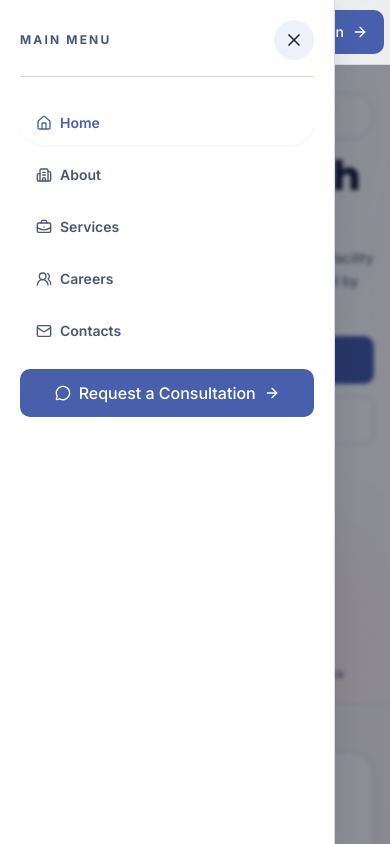
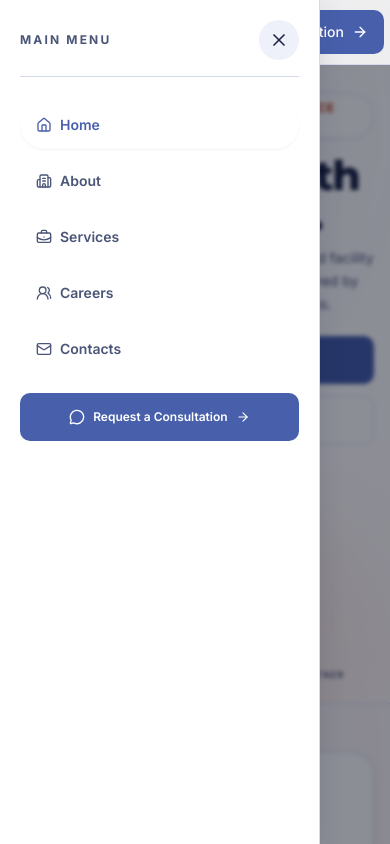
Before and after one commit to isturiscedrick/EQISI, a React (Vite) app in the folder vite-react-template/: page / in a window 390 px wide. Both pictures are taken after a click on the button "Open menu". Shown: the top 844 px of the page. Built offline with nearby package versions, Linux system fonts and the light colour scheme.

Commit message:
Polish mobile navigation and reduce consultation button size

```diff
--- a/vite-react-template/src/components/layout/Header.tsx
+++ b/vite-react-template/src/components/layout/Header.tsx
@@ -128,11 +128,11 @@ export function Header() {
             aria-label="Main"
             className={cn(
               open ? 'flex' : 'hidden',
-              'fixed inset-y-0 left-0 right-auto z-50 h-dvh w-[min(86vw,360px)] flex-col gap-2 overflow-y-auto border-r border-border bg-canvas px-5 pb-6 pt-5 shadow-elevated md:static md:z-auto md:h-auto md:w-auto md:overflow-visible md:border-0 md:p-1',
+              'fixed inset-y-0 left-0 right-auto z-50 h-dvh w-[min(82vw,320px)] flex-col gap-2 overflow-y-auto border-r border-border bg-canvas px-5 pb-6 pt-5 shadow-elevated md:static md:z-auto md:h-auto md:w-auto md:overflow-visible md:border-0 md:p-1',
               'md:flex md:flex-row md:items-center md:gap-1 md:rounded-full md:border md:border-border/70 md:bg-surface-muted/75 md:px-2 md:py-1 md:shadow-none',
             )}
           >
-            <div className="mb-4 flex items-center justify-between border-b border-border pb-4 text-right md:hidden">
+            <div className="mb-4 flex items-center justify-between border-b border-border pb-4 text-left md:hidden">
               <span className="text-xs font-bold tracking-[0.18em] text-fg-muted uppercase">Main menu</span>
               <button type="button" onClick={() => setOpen(false)} aria-label="Close menu" className="inline-flex size-10 items-center justify-center rounded-full bg-surface-muted text-fg transition-colors hover:bg-border">
                 <X aria-hidden="true" className="size-5" />
@@ -149,7 +149,7 @@ export function Header() {
                 onClick={() => setOpen(false)}
                 className={({ isActive }) =>
                   cn(
-                    'relative inline-flex min-h-11 w-full items-center rounded-xl px-4 text-sm font-semibold transition-all duration-200 md:min-h-9 md:w-auto md:rounded-full',
+                    'relative inline-flex min-h-12 w-full items-center rounded-xl px-4 text-sm font-semibold transition-all duration-200 hover:translate-x-0.5 md:min-h-9 md:w-auto md:rounded-full',
                     'after:hidden',
                     isActive
                       ? 'bg-surface text-primary shadow-subtle'
@@ -162,10 +162,10 @@ export function Header() {
               </NavLink>
               )
             })}
-            <Link to="/contacts" viewTransition onClick={() => setOpen(false)} className={cn(buttonStyles({ size: 'lg' }), 'mt-2 w-full justify-center md:hidden')}>
-              <MessageCircle aria-hidden="true" className="size-4" />
-              Request a Consultation
-              <ArrowRight aria-hidden="true" className="size-4 transition-transform duration-200 group-hover:translate-x-1" />
+            <Link to="/contacts" viewTransition onClick={() => setOpen(false)} className={cn(buttonStyles({ size: 'lg' }), 'mt-3 min-h-10 w-full justify-center gap-2 rounded-lg px-3 py-2 text-xs font-semibold sm:text-sm md:hidden')}>
+              <MessageCircle aria-hidden="true" className="size-4 shrink-0" />
+              <span>Request a Consultation</span>
+              <ArrowRight aria-hidden="true" className="size-3.5 shrink-0 transition-transform duration-200 group-hover:translate-x-1" />
             </Link>
           </nav>
 
```
